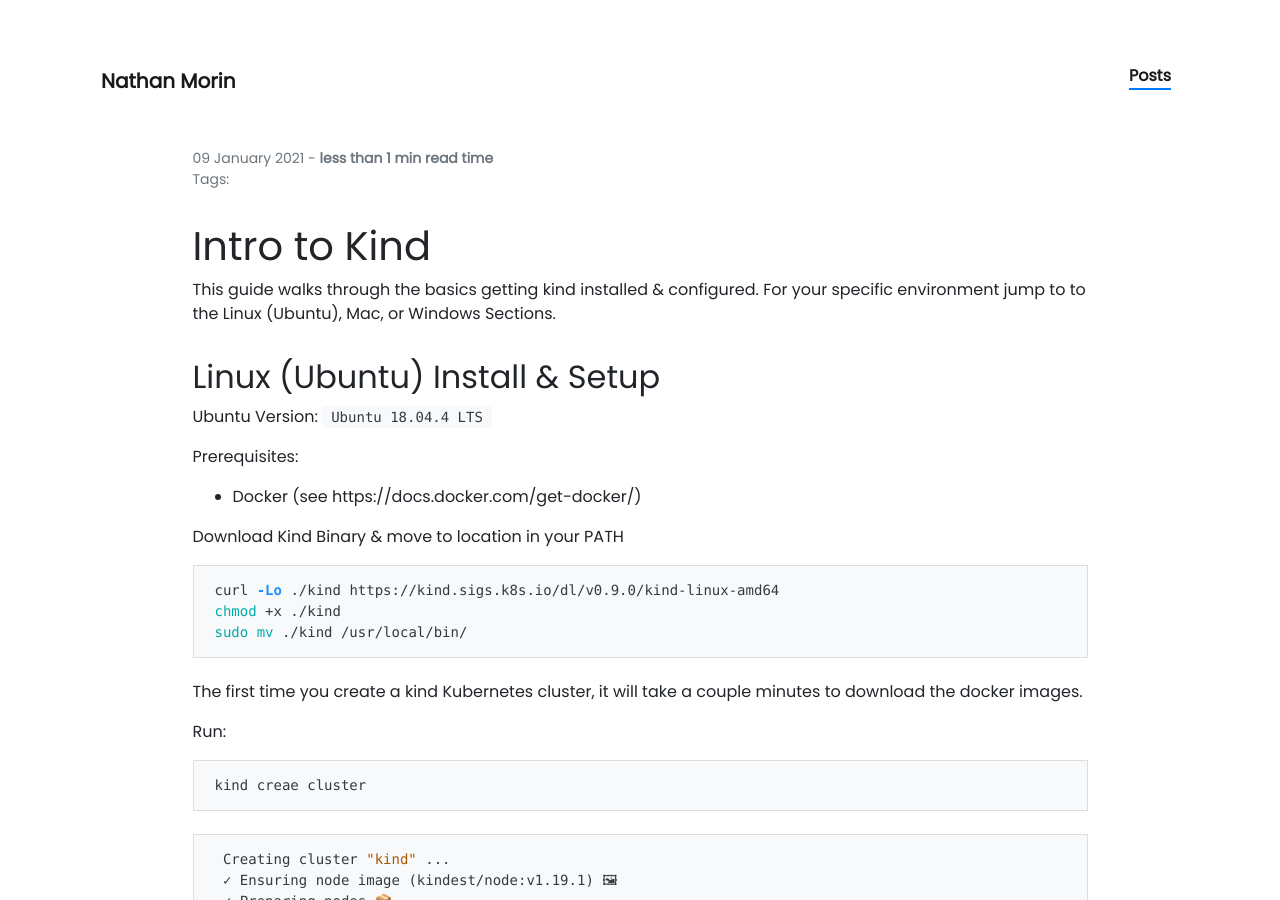
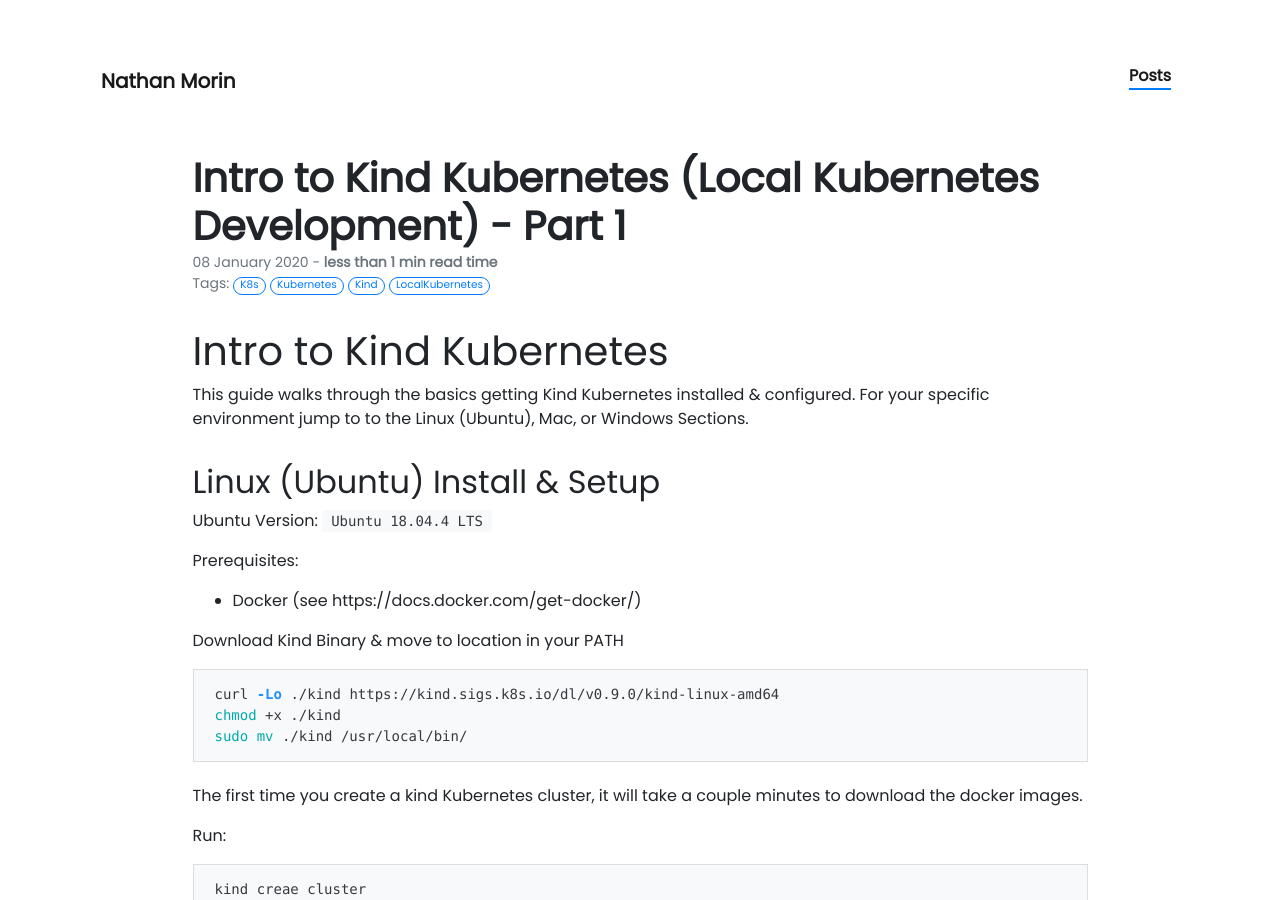
Before and after one commit to nathanamorin/nathanamorin.github.io, a Jekyll site: the page built from _posts/2020-01-08-kind-intro.md, in a window 1280 px wide and 900 px high. Built offline with Jekyll 4.4.1, drawn with Linux system fonts in a browser that asks for light colours; nearby versions of some CDN libraries; our own code applies the rules of GitHub Pages for plain Markdown files.

Commit message:
update header

```diff
--- a/_posts/2020-01-08-kind-intro.md
+++ b/_posts/2020-01-08-kind-intro.md
@@ -1,15 +1,15 @@
 ---
-title: Intro to Kind
-tags: [K8s, Kubernetes, Kind, Local Kubernetes]
+title: Intro to Kind Kubernetes (Local Kubernetes Development) - Part 1
+tags: [K8s, Kubernetes, Kind, LocalKubernetes]
 style: fill
 color: primary
-description: Kind Series: Part 1 - Introduction (installation & first config)
+description: Intro to Kind Kubernetes (Local Kubernetes Development) - Part 1 - Introduction (installation & first config)
 ---
 
 
-# Intro to Kind
+# Intro to Kind Kubernetes
 
-This guide walks through the basics getting kind installed & configured.  For your specific environment jump to to the Linux (Ubuntu), Mac, or Windows Sections.
+This guide walks through the basics getting Kind Kubernetes installed & configured.  For your specific environment jump to to the Linux (Ubuntu), Mac, or Windows Sections.
 
 
 
```
